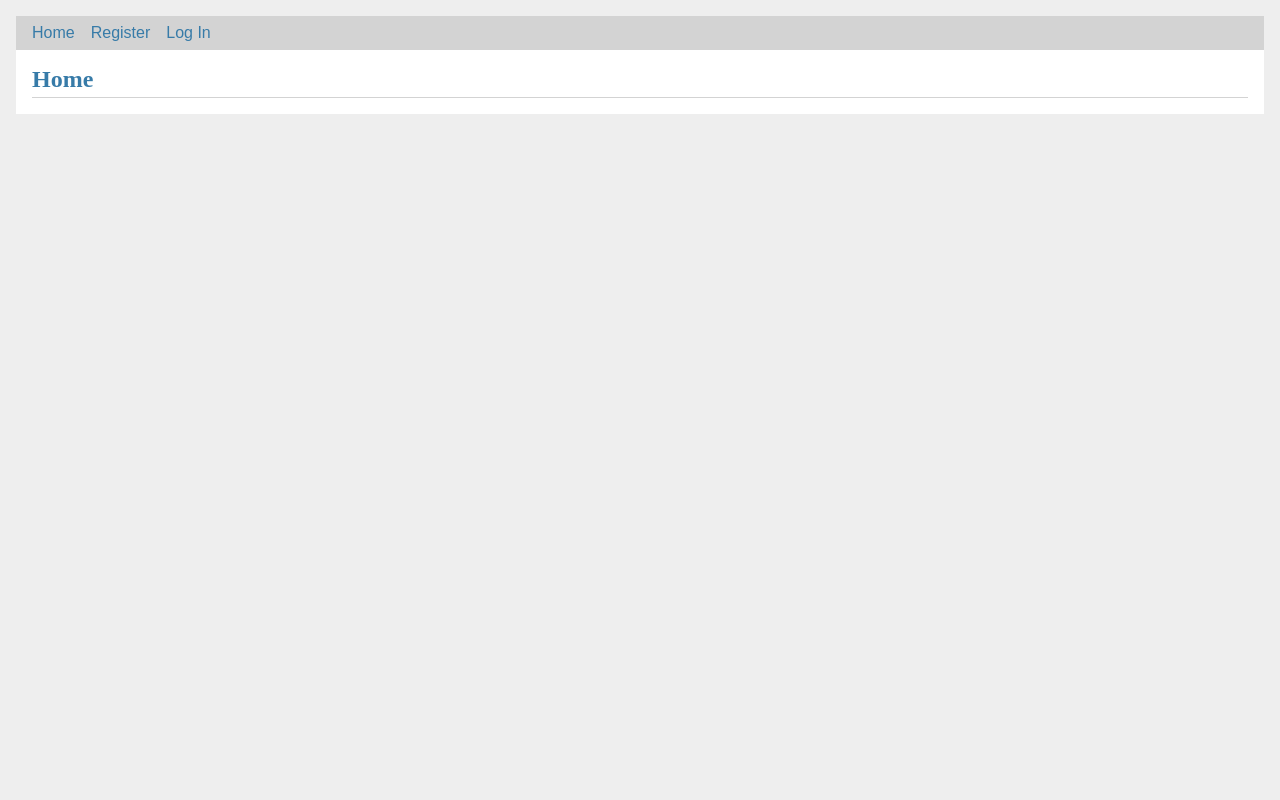
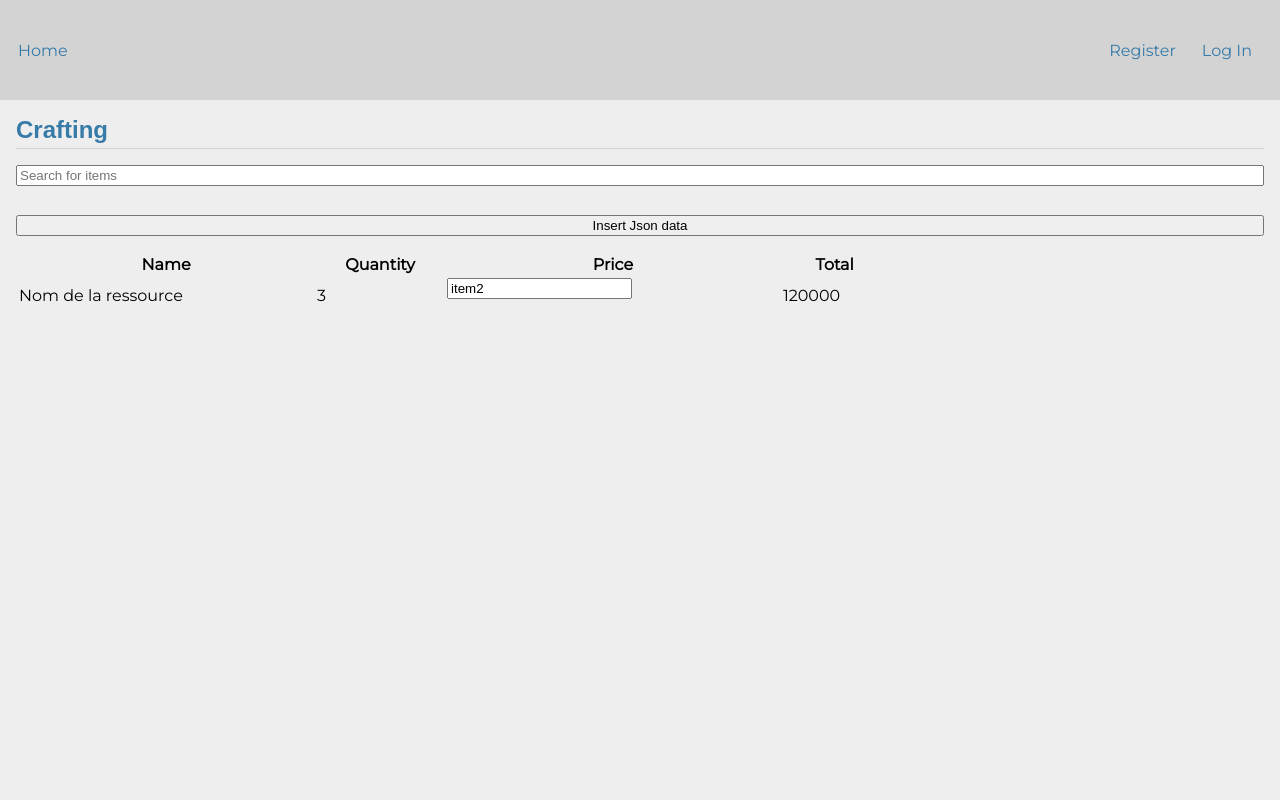
Before and after one commit to HuguesDelamare/Dofus_Planner, a Flask app: page /craft in a window 1280 px wide. Run offline with Flask 3, Linux system fonts and the light colour scheme.

Commit message:
HTML modifs + JS and CSS

```diff
--- a/dofus_web_app/flaskr/static/style.css
+++ b/dofus_web_app/flaskr/static/style.css
@@ -1,15 +1,63 @@
-html { font-family: sans-serif; background: #eee; padding: 1rem; }
-body { margin: 0 auto; background: white; }
-h1 { font-family: serif; color: #377ba8; margin: 1rem 0; }
-a { color: #377ba8; text-decoration: none;}
-hr { border: none; border-top: 1px solid lightgray; }
-nav { background: lightgray; display: flex; align-items: center; padding: 0 0.5rem; }
-nav h1 { flex: auto; margin: 0; }
-nav h1 a { text-decoration: none; padding: 0.25rem 0.5rem; }
-nav ul  { display: flex; list-style: none; margin: 0; padding: 0; }
-nav ul li a, nav ul li span, header .action { display: block; padding: 0.5rem; }
-.content { padding: 0 1rem 1rem; }
-.content > header { border-bottom: 1px solid lightgray; display: flex; align-items: flex-end; }
+html, body {
+    font-family: 'Montserrat', sans-serif;
+    background: #eee;
+    margin: 0 auto;
+    padding: 0;
+    height: 100%;
+}
+h1 {
+    font-family: sans-serif;
+    color: #377ba8;
+    margin: 1rem 0;
+}
+a {
+    color: #377ba8;
+    text-decoration: none;
+}
+hr {
+    border: none;
+    border-top: 1px solid lightgray;
+}
+nav {
+    background: lightgray;
+    display: flex;
+    align-items: center;
+    padding: 10px;
+    min-height: 5rem;
+}
+nav h1 {
+    flex: auto;
+    margin: 0;
+}
+nav h1 a {
+    text-decoration: none;
+     padding: 0.25rem 0.5rem;
+}
+nav ul  {
+    display: flex;
+    list-style: none;
+    margin: 0;
+    padding: 0;
+}
+nav ul.left {
+    margin-right: auto;
+}
+nav ul.right {
+    margin-left: auto;
+}
+nav ul li a, nav ul li span, header .action {
+    display: block;
+    padding: 0.5rem;
+    margin-right: 10px;
+}
+.content {
+    padding: 0 1rem 1rem;
+}
+.content > header {
+    border-bottom: 1px solid lightgray;
+    display: flex;
+    align-items: flex-end;
+}
 .content > header h1 { flex: auto; margin: 1rem 0 0.25rem 0; }
 .flash { margin: 1em 0; padding: 1em; background: #cae6f6; border: 1px solid #377ba8; }
 .post > header { display: flex; align-items: flex-end; font-size: 0.85em; }
--- a/dofus_web_app/flaskr/templates/base.html
+++ b/dofus_web_app/flaskr/templates/base.html
@@ -51,5 +51,7 @@
     </footer>
 
     <!-- JavaScript and other scripts -->
+    {% block scripts %}
+    {% endblock %}
   </body>
 </html>
--- a/dofus_web_app/flaskr/templates/craft.html
+++ b/dofus_web_app/flaskr/templates/craft.html
@@ -1,7 +1,118 @@
 {% extends 'base.html' %}
 
 {% block header %}
-  <h1>{% block title %}Home{% endblock %}</h1>
+  <h1>{% block title %}Crafting{% endblock %}</h1>
 {% endblock %}
 
-{% block content %}{% endblock %}
+{% block content %}
+
+<form action="{{ url_for('views.craft') }}" method="GET">
+  <input type="text" name="query" id="search-input" placeholder="Search for items" autocomplete="off">
+  <div id="suggestions"></div>
+</form>
+
+<form action="/insert-data" method="POST">
+  <button type="submit">Insert Json data</button>
+</form>
+
+<div>
+  <table width="70%">
+    <thead>
+      <tr>
+        <th>Name</th>
+        <th>Quantity</th>
+        <th>Price</th>
+        <th>Total</th>
+      </tr>
+    </thead>
+    <tbody>
+      <tr>
+        <td>Nom de la ressource</td>
+        <td>3</td>
+        <td><input type="text" name="item2" value="item2"></td>
+        <td>120000</td>
+      </tr>
+    </tbody>
+  </table>
+
+</div>
+
+<ul id="search-results-list"></ul>
+
+
+{% endblock %}
+
+{% block scripts %}
+  <script>
+    const searchInput = document.getElementById('search-input');
+    const suggestionsContainer = document.getElementById('suggestions');
+    const searchResultsList = document.getElementById('search-results-list');
+    const tableBody = document.querySelector('tbody');
+
+    searchInput.addEventListener('input', function() {
+      const query = searchInput.value;
+
+      if (query.length > 0) {
+        // Make an AJAX request to the server to fetch suggestions
+        fetch(`/suggest?query=${encodeURIComponent(query)}`)
+          .then(response => response.json())
+          .then(data => {
+            console.log('Suggestions:', data); // Log the suggestions data
+            // Update the suggestions in the DOM
+            suggestionsContainer.innerHTML = '';
+            for (const suggestion of data.suggestions) {
+              const suggestionElement = document.createElement('div');
+              suggestionElement.textContent = suggestion;
+              suggestionElement.addEventListener('click', function() {
+                // Make an AJAX request to fetch the whole item from the database
+                fetch(`/search?name=${encodeURIComponent(suggestion)}`)
+                  .then(response => response.json())
+                  .then(data => {
+                    console.log('Search Results:', data); // Log the search results data
+                    // Clear the previous search results
+                    searchResultsList.innerHTML = '';
+                    tableBody.innerHTML = '';
+
+                    for (const item of data) {
+                      const listItem = document.createElement('li');
+                      listItem.textContent = `Item Name: ${item.item_name}`;
+                      if (item.item_recipe) {
+                        // Assuming `item` is the object containing the `item_recipe` array
+                        for (const recipe of item.item_recipe) {
+                          const tableRow = document.createElement('tr');
+
+                          // Create and append <td> elements for each recipe attribute
+                          const recipeNameCell = document.createElement('td');
+                          recipeNameCell.textContent = recipe.ingredients_name;
+                          tableRow.appendChild(recipeNameCell);
+
+                          const recipeQuantityCell = document.createElement('td');
+                          recipeQuantityCell.textContent = recipe.ingredients_quantity;
+                          tableRow.appendChild(recipeQuantityCell);
+
+                          // Append the row to the table body
+
+                          tableBody.appendChild(tableRow);
+                        }
+                      }
+                      searchResultsList.appendChild(listItem);
+                    }
+                  })
+                  .catch(error => {
+                    console.log('Error:', error);
+                  });
+              });
+              suggestionsContainer.appendChild(suggestionElement);
+            }
+          })
+          .catch(error => {
+            console.log('Error:', error);
+          });
+      } else {
+        // Clear the suggestions and search results if the input is empty
+        suggestionsContainer.innerHTML = '';
+        searchResultsList.innerHTML = '';
+      }
+    });
+  </script>
+{% endblock %}
```
